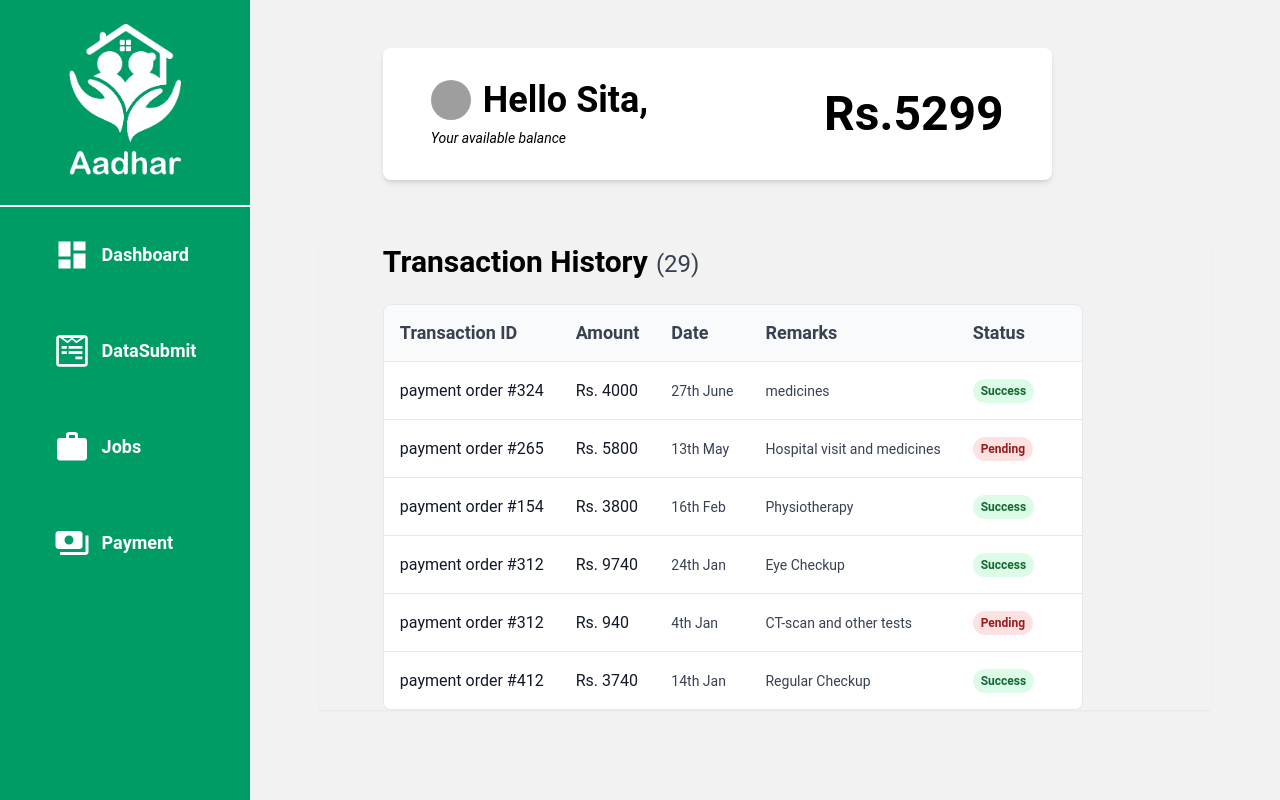
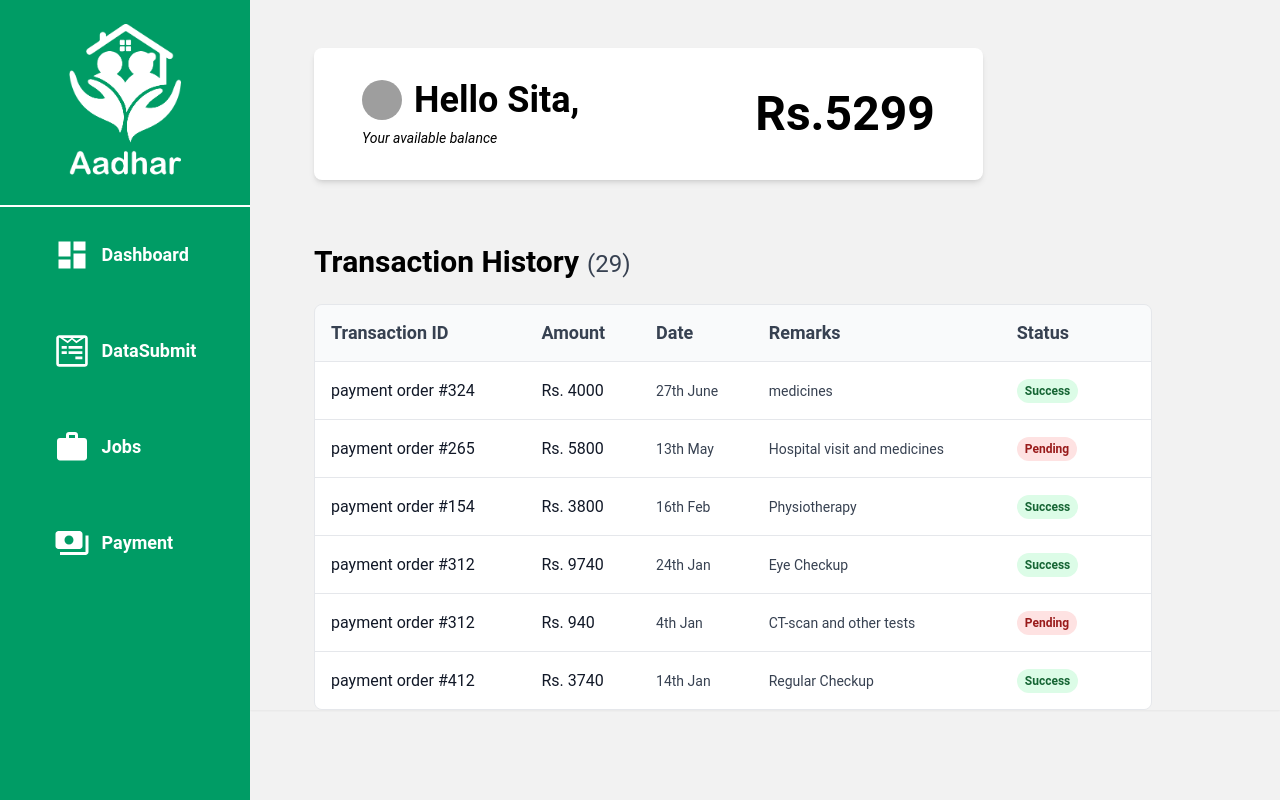
Before and after one commit to samratcodes/Adhar, a React (Vite) app: page /dashboard/payment in a window 1280 px wide. Built offline with nearby package versions, Linux system fonts and the light colour scheme; grey boxes are pictures that could not be loaded.

Commit message:
do some changes

```diff
--- a/src/providerPage/Payment.jsx
+++ b/src/providerPage/Payment.jsx
@@ -1,6 +1,6 @@
 const Payment = () => {
   return (
-    <div className=" max-w-[1800px]">
+    <div className=" w-[1600px] ">
       {/* current balance section */}
       <div className="inline-block my-12 ml-16 ">
         <div className="flex items-center justify-center gap-44 rounded-lg shadow-md hover:shadow-lg py-8 px-12 bg-white">
```
